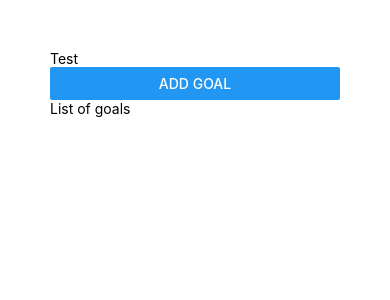
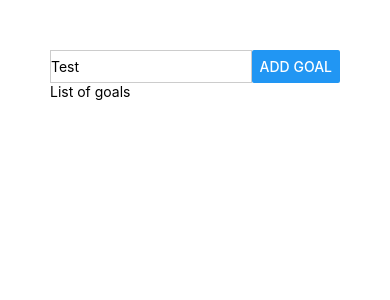
Before and after one commit to LaupWing/Acedemind-React-Native-Crash-Course-Build-a-Complete-App, a React Native app in the folder RNCourse/: screen / in a window 390 px wide. Shown: the top 300 px of the page. Built offline with nearby package versions, Linux system fonts and the light colour scheme.

Commit message:
textinput styles

```diff
--- a/RNCourse/App.js
+++ b/RNCourse/App.js
@@ -3,9 +3,10 @@ import { StyleSheet, Text, View, Button, TextInput } from "react-native"
 export default function App() {
    return (
       <View style={styles.appContainer}>
-         <View>
+         <View style={styles.inputContainer}>
             <TextInput
                placeholder="Test"
+               style={styles.textInput}
             />
             <Button title="Add Goal"/>
          </View>
@@ -19,5 +20,14 @@ export default function App() {
 const styles = StyleSheet.create({
    appContainer:{
       padding: 50
+   },
+   inputContainer: {
+      flexDirection: "row",
+      justifyContent: "center"
+   },
+   textInput:{
+      borderWidth: 1,
+      borderColor: "#cccccc",
+      width: "80%"
    }
 })
```
